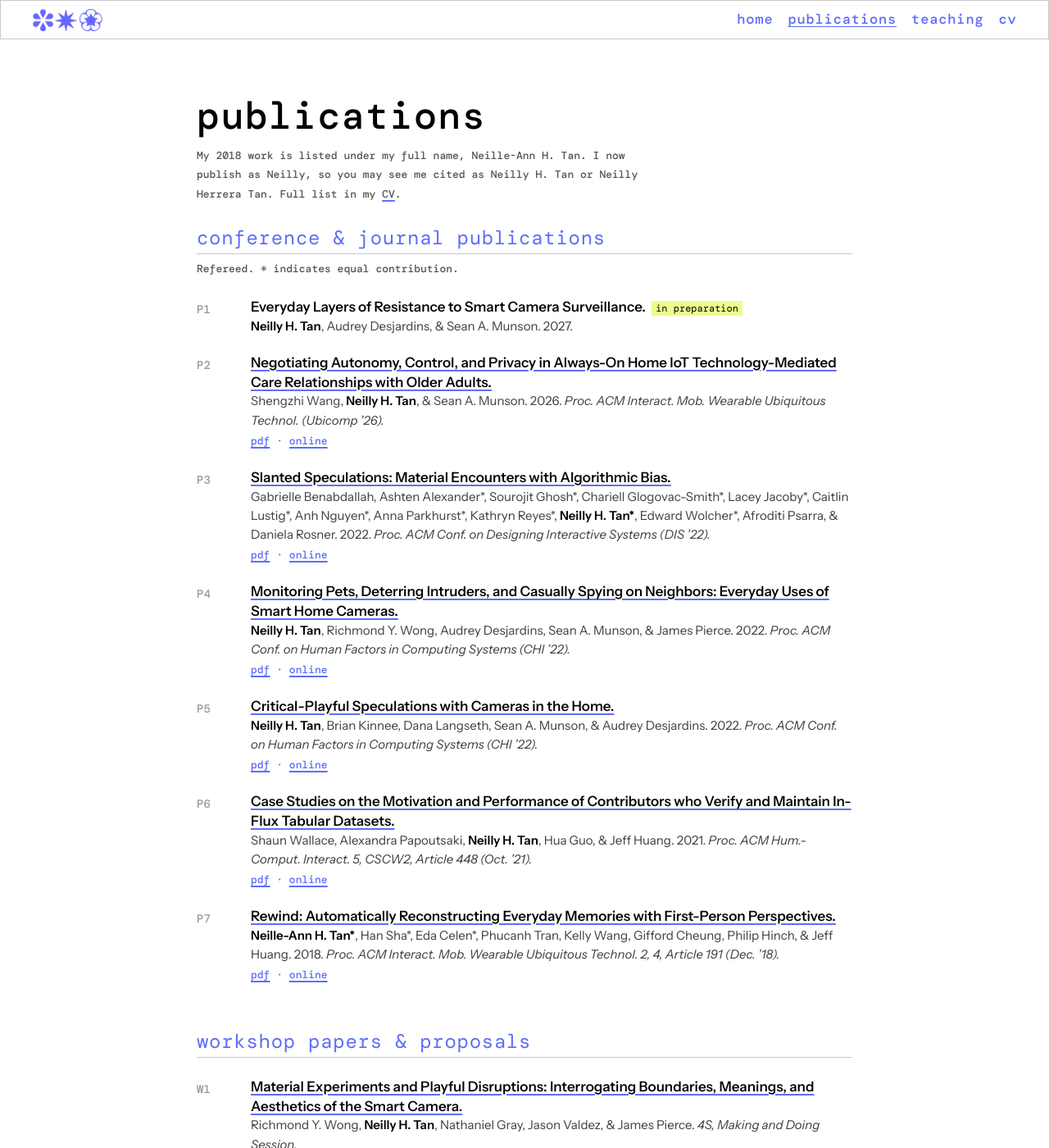
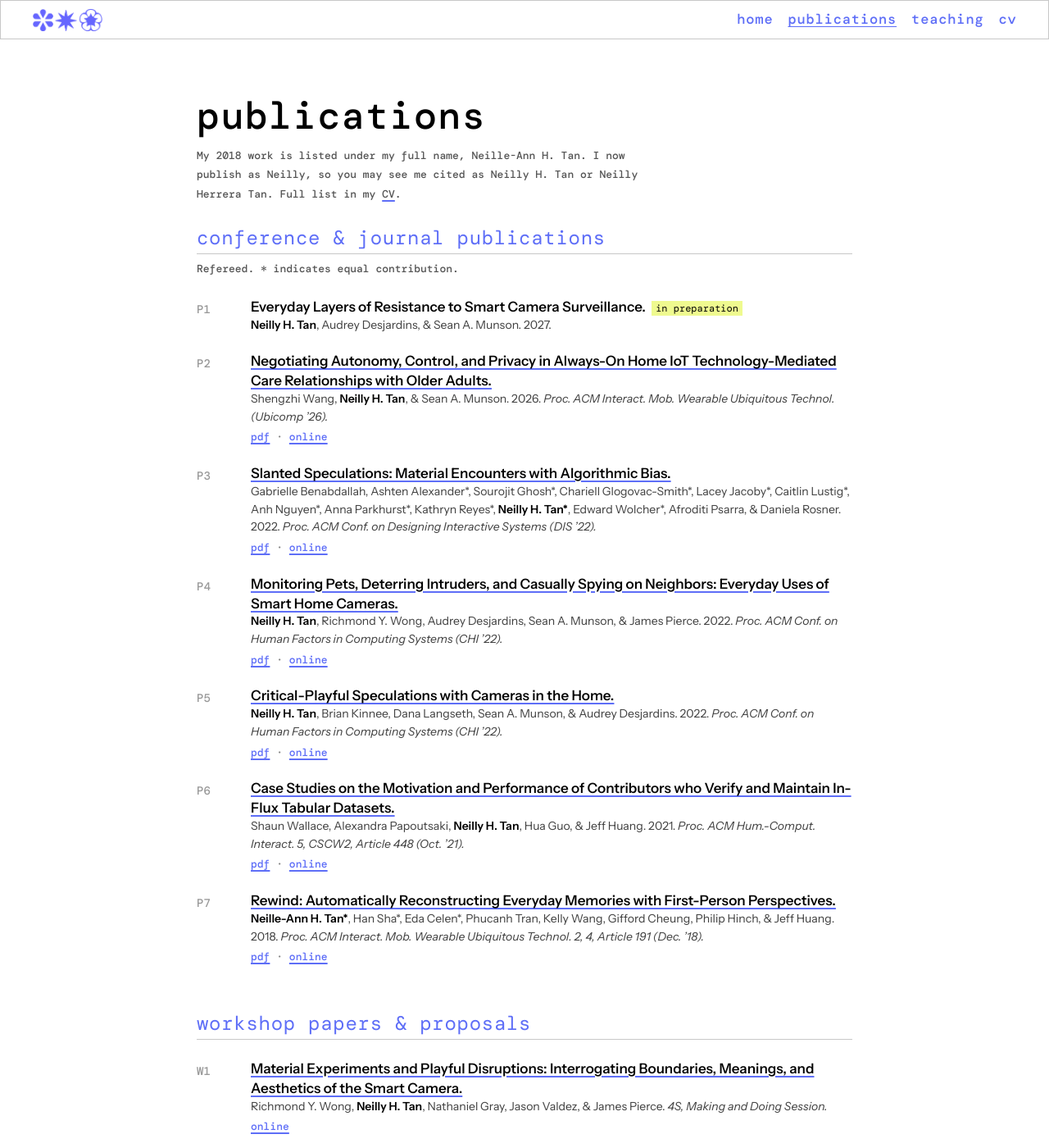
Before and after one commit to neillytan/neillytan.github.io, a Jekyll site: the page built from publications.html, in a window 1280 px wide and 1400 px high. Shown: the whole window at 82% size. Built offline with Jekyll 4.4.1, drawn with Linux system fonts in a browser that asks for light colours; some web fonts are replaced.

Commit message:
Publications: smaller author lists
Co-Authored-By: Claude Opus 5.5 <noreply@anthropic.com>

```diff
--- a/assets/css/style.css
+++ b/assets/css/style.css
@@ -129,7 +129,7 @@ p { margin: 0 0 1rem; }
 
 .pubs:not(.teach) .pub-id { color: #999; }
 .pubs:not(.teach) .pub-title { margin-bottom: 0 !important; }
-.pubs:not(.teach) .pub-meta { margin-top: -1px; }
+.pubs:not(.teach) .pub-meta { margin-top: -1px; font-size: 14px; }
 .pubs:not(.teach) .pub-list { grid-template-columns: 48px minmax(0, 1fr); }
 
 /* teaching */
```
